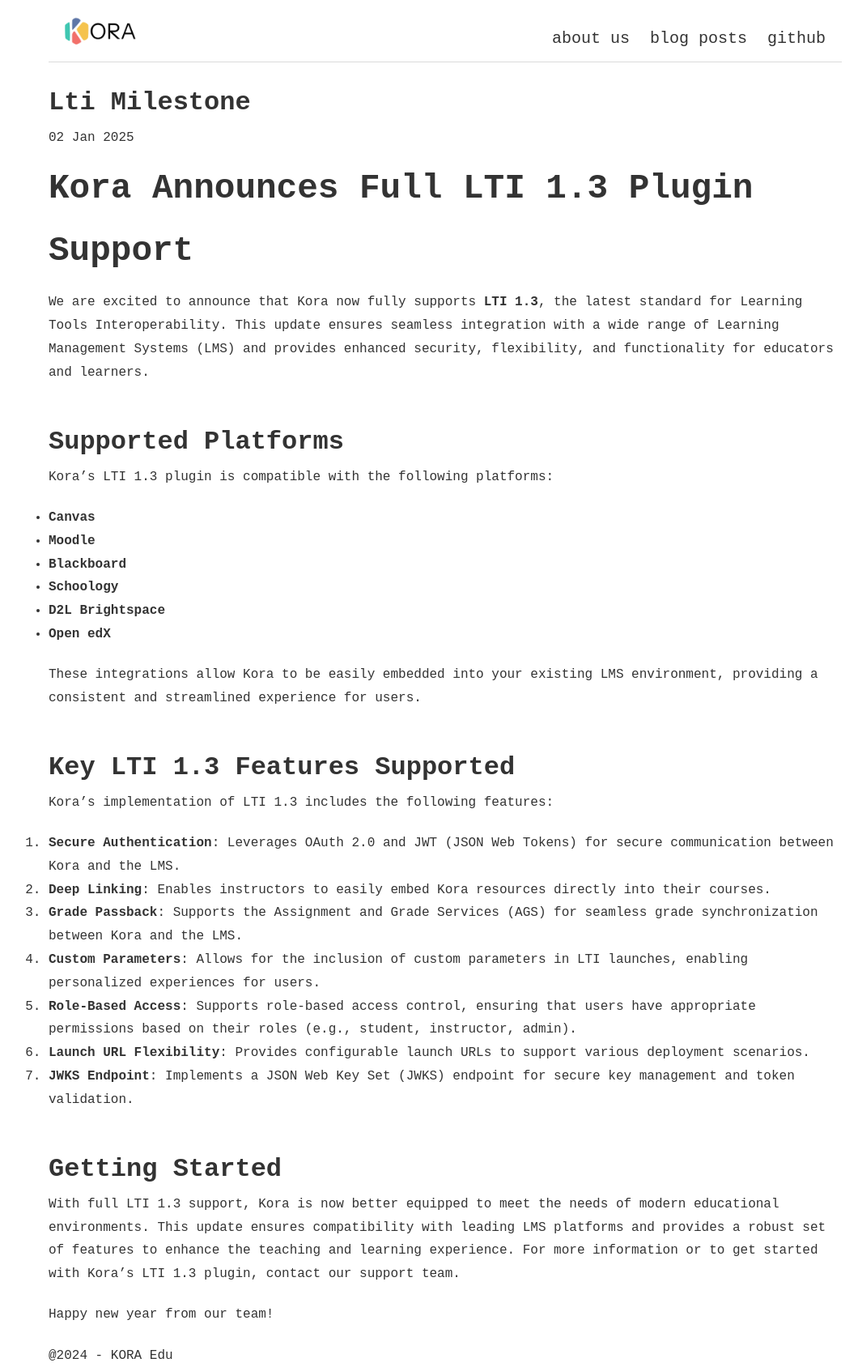
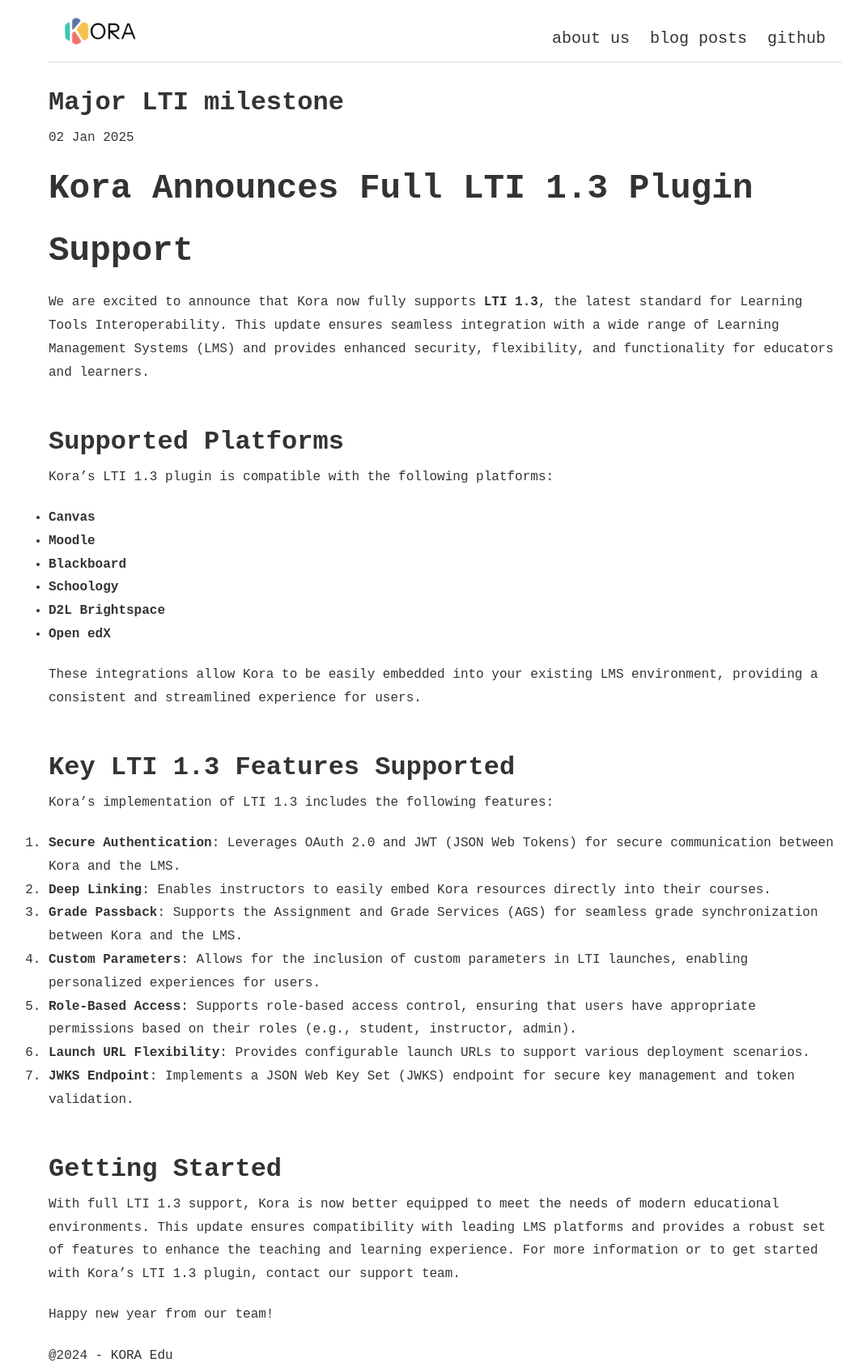
Before and after one commit to kora-edu/kora-edu.github.io, a Jekyll site: the page built from _posts/2025-01-02-LTI-milestone.md, in a window 1280 px wide. Shown: the whole page at 81% size, without its empty margins (90-1150 px from the left). Built offline with Jekyll 4.4.1, drawn with Linux system fonts in a browser that asks for light colours; some of the changed lines change nothing that is shown.

Commit message:
Update and rename 2025-01-02-lti-milestone.md to 2025-01-02-LTI-milestone.md

```diff
--- a/_posts/2025-01-02-lti-milestone.md
+++ b/_posts/2025-01-02-LTI-milestone.md
@@ -1,3 +1,10 @@
+---
+tags: []
+title: "LTI Integration Complete!"
+description: Progress update on the ongoing development of KORA Edu LTI Plugin.
+header: "Major LTI milestone"
+---
+
 # Kora Announces Full LTI 1.3 Plugin Support
 
 We are excited to announce that Kora now fully supports **LTI 1.3**, the latest standard for Learning Tools Interoperability. This update ensures seamless integration with a wide range of Learning Management Systems (LMS) and provides enhanced security, flexibility, and functionality for educators and learners.
```
